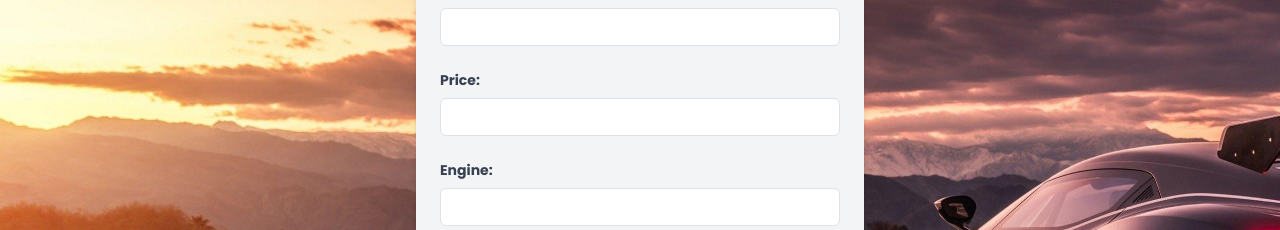
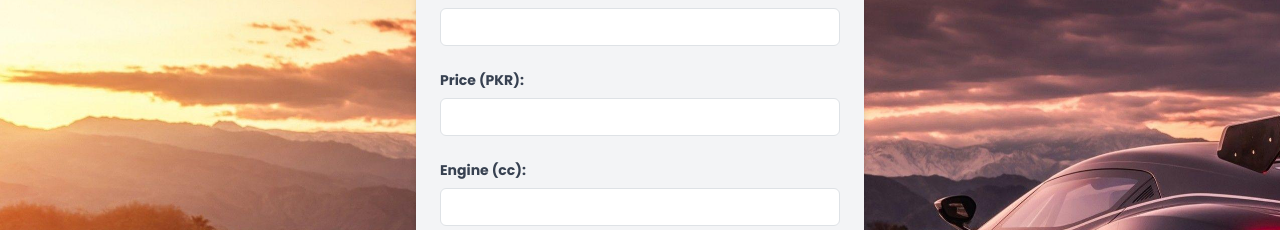
Before and after one commit to m-ahsan1/fyp-bidding-bazaar, a React (Create React App) app in the folder Frontend/: page /listings in a window 1280 px wide. Shown: the part 361-591 px from the top of the page. Built offline with nearby package versions, Linux system fonts and the light colour scheme; no server answers.

Commit message:
Update ListingForm.js

```diff
--- a/Frontend/src/features/Listing/ListingForm.js
+++ b/Frontend/src/features/Listing/ListingForm.js
@@ -7,6 +7,7 @@ import { ToastContainer, toast } from "react-toastify";
 import "react-toastify/dist/ReactToastify.css";
 
 const ListingForm = () => {
+  // State to manage form data and errors
   const [formData, setFormData] = useState({
     image: "",
     title: "",
@@ -20,9 +21,11 @@ const ListingForm = () => {
 
   const [errors, setErrors] = useState({});
 
+  // Fetch user information from Redux store
   const user = useSelector(selectUser);
 
-  function convertToBase64(file) {
+  // Function to convert file to base64
+  const convertToBase64 = (file) => {
     return new Promise((resolve, reject) => {
       const fileReader = new FileReader();
       fileReader.readAsDataURL(file);
@@ -33,19 +36,20 @@ const ListingForm = () => {
         reject(error);
       };
     });
-  }
+  };
 
+  // Handle form input changes
   const handleChange = async (e) => {
     if (e.target.name === "image") {
       const file = e.target.files[0];
       const base64 = await convertToBase64(file);
-      console.log(base64);
       setFormData({ ...formData, [e.target.name]: base64 });
     } else {
       setFormData({ ...formData, [e.target.name]: e.target.value });
     }
   };
 
+  // Validate form fields
   const validateForm = () => {
     let valid = true;
     const newErrors = { ...errors };
@@ -115,12 +119,11 @@ const ListingForm = () => {
     return valid;
   };
 
+  // Handle form submission
   const handleSubmit = (e) => {
     e.preventDefault();
 
     if (validateForm()) {
-      console.log(formData);
-
       if (user === null) {
         toast.error("You are not logged in!", {
           position: toast.POSITION.TOP_CENTER,
@@ -131,6 +134,7 @@ const ListingForm = () => {
           ...formData,
           uid: user.uid,
         };
+        // Post form data to server
         axios
           .post("http://localhost:3001/api/listings", data)
           .then(function (response) {
@@ -139,11 +143,8 @@ const ListingForm = () => {
           .catch(function (error) {
             console.log(error);
           });
-        console.log("Listing form submitted.");
-        toast.success("Listing added!", {
-          position: toast.POSITION.TOP_CENTER,
-        });
 
+        // Reset form fields after successful submission
         setFormData({
           image: "",
           title: "",
@@ -154,13 +155,18 @@ const ListingForm = () => {
           description: "",
           company: "",
         });
+
+        // Display success message
+        toast.success("Listing added!", {
+          position: toast.POSITION.TOP_CENTER,
+        });
       }
     }
   };
 
   return (
     <>
-      <br></br>
+      <br />
       <form
         onSubmit={handleSubmit}
         className="bg-gray-100 p-6 rounded-lg shadow-md w-full max-w-md mx-auto"
@@ -170,9 +176,9 @@ const ListingForm = () => {
             <b>Post Car</b>
           </h1>
         </center>
-        <br></br>
-        <hr></hr>
-        <br></br>
+        <br />
+        <hr />
+        <br />
         <div className="mb-4">
           <label
             className="block text-gray-700 text-sm font-bold mb-2"
@@ -208,7 +214,7 @@ const ListingForm = () => {
 
         <div className="mb-4">
           <label className="block text-gray-700 text-sm font-bold mb-2">
-            Price:
+            Price (PKR):
           </label>
           <input
             type="text"
@@ -221,7 +227,7 @@ const ListingForm = () => {
 
         <div className="mb-4">
           <label className="block text-gray-700 text-sm font-bold mb-2">
-            Engine:
+            Engine (cc):
           </label>
           <input
             type="text"
@@ -280,7 +286,7 @@ const ListingForm = () => {
 
         <div className="mb-4">
           <label className="block text-gray-700 text-sm font-bold mb-2">
-          Manufacturer
+            Manufacturer
           </label>
           <select
             name="company"
@@ -305,7 +311,7 @@ const ListingForm = () => {
           Submit
         </button>
       </form>
-      <br></br>
+      <br />
       <ToastContainer />
     </>
   );
```
